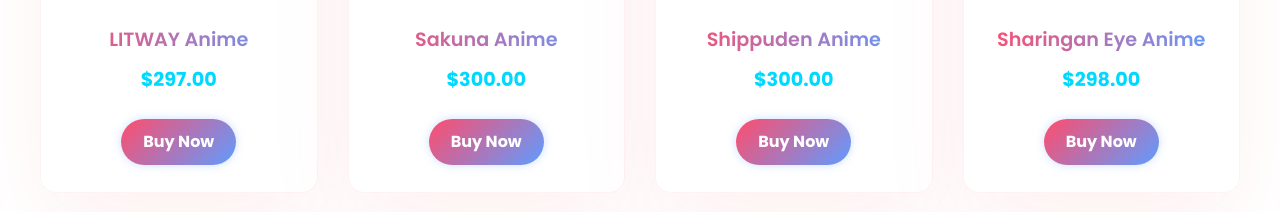
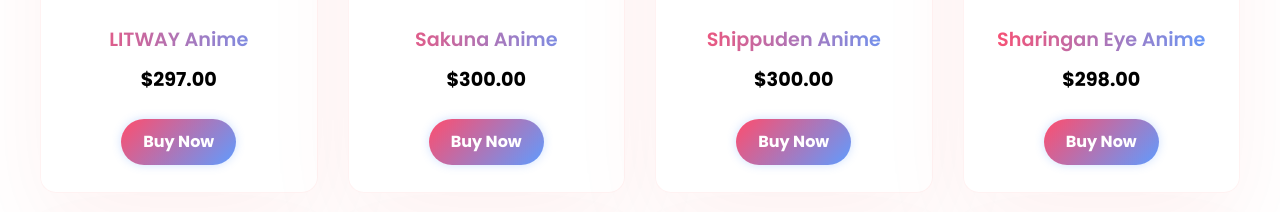
Before and after one commit to smit-sem/demo, a plain HTML site: page anime.html in a window 1280 px wide. Shown: the part 588-800 px from the top of the page. Drawn offline with Linux system fonts and the light colour scheme.

Commit message:
Add files via upload

```diff
--- a/anime.css
+++ b/anime.css
@@ -166,7 +166,7 @@
   .product-info .price {
     font-size: 1.2rem;
     font-weight: bold;
-    color: #00d9ff;
+    color: #000000;
     margin-top: 10px;
   }
 
```
